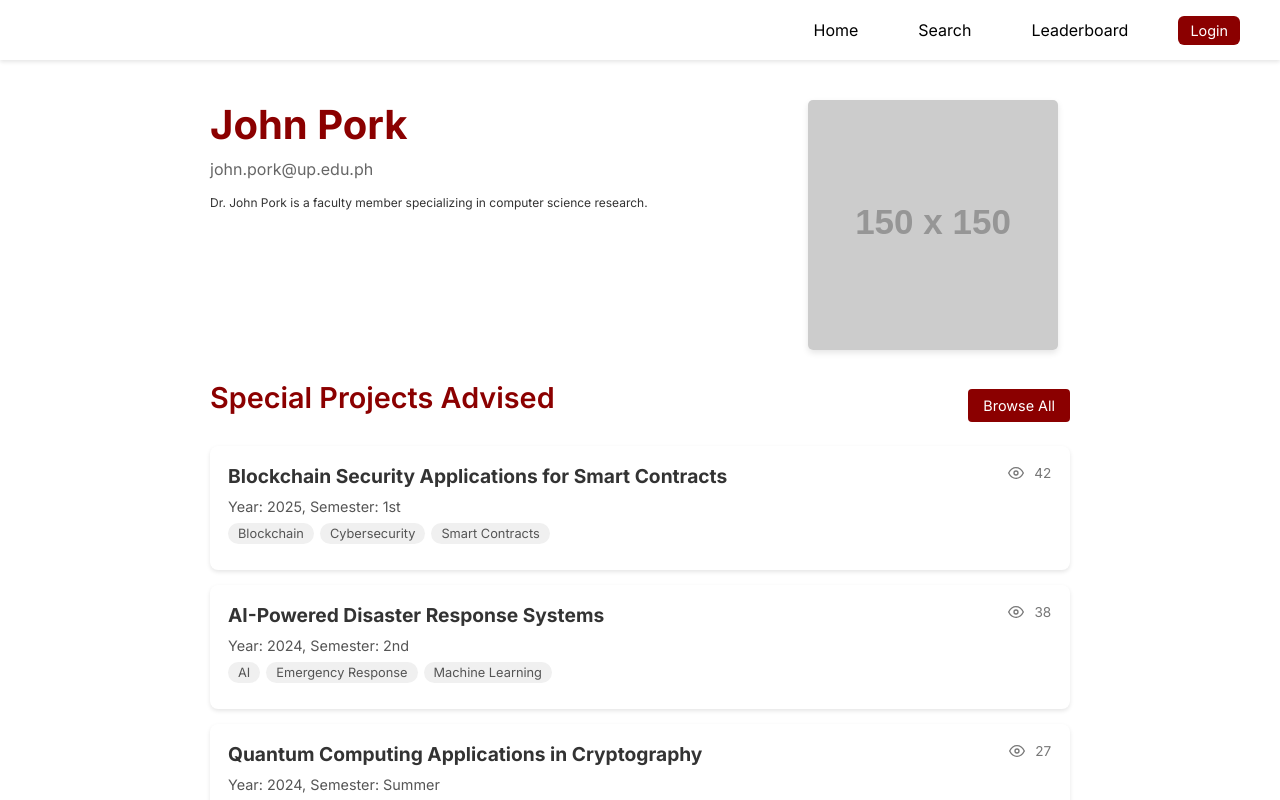
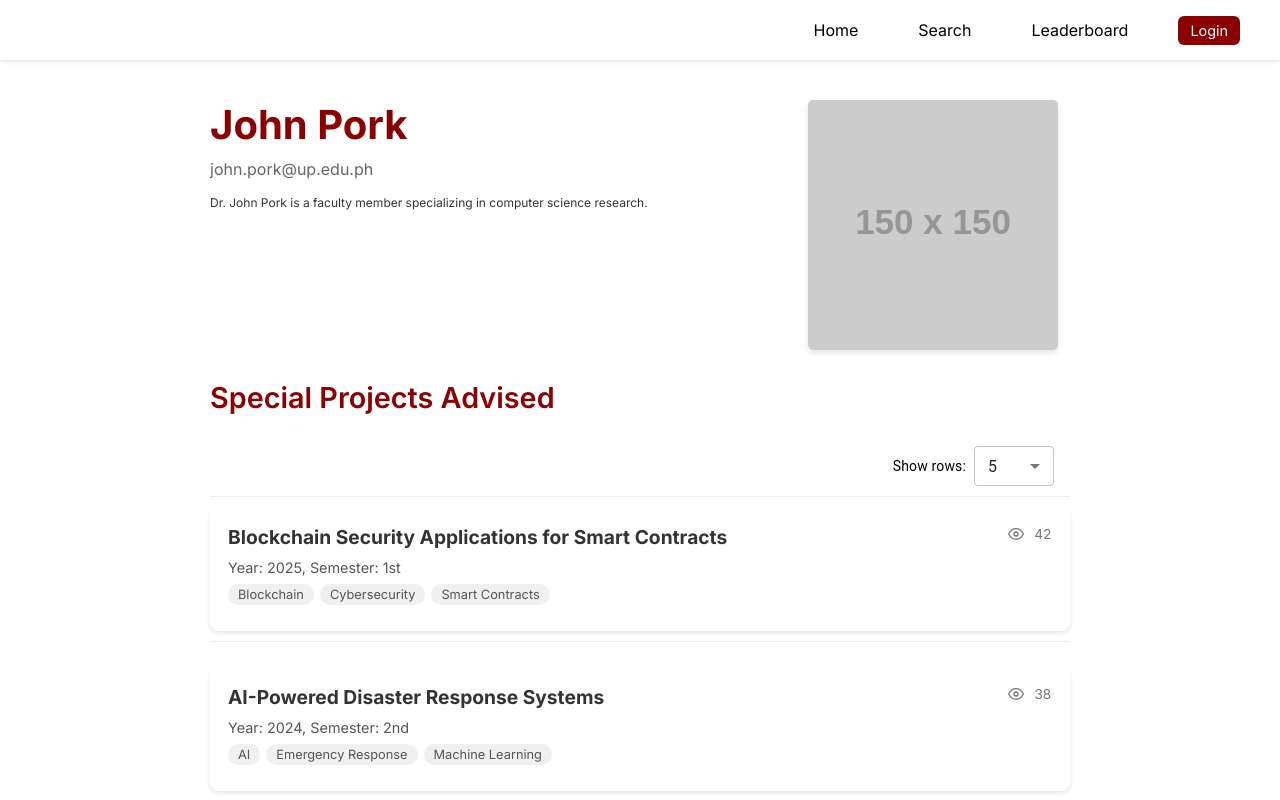
Before and after one commit to RenatoCausing/backend, a React (Create React App) app in the folder my-app/: page /adviser/1 in a window 1280 px wide. Shown: the top 800 px of the page. Built offline with nearby package versions, Linux system fonts and the light colour scheme; no server answers.

Commit message:
pages to adviser profile special projects advised

```diff
--- a/my-app/src/pages/AdviserProfile.js
+++ b/my-app/src/pages/AdviserProfile.js
@@ -7,6 +7,11 @@ import { useUser } from '../contexts/UserContext';
 import EditIcon from '@mui/icons-material/Edit';
 import SaveIcon from '@mui/icons-material/Save';
 import CancelIcon from '@mui/icons-material/Cancel';
+import Pagination from '@mui/material/Pagination';
+import Typography from '@mui/material/Typography';
+import FormControl from '@mui/material/FormControl';
+import Select from '@mui/material/Select';
+import MenuItem from '@mui/material/MenuItem';
 
 function AdviserProfile() {
   const { adviserId } = useParams();
@@ -17,6 +22,10 @@ function AdviserProfile() {
   const [isEditing, setIsEditing] = useState(false);
   const [editableDescription, setEditableDescription] = useState('');
   const [isOwner, setIsOwner] = useState(false);
+
+  // Pagination states
+  const [currentPage, setCurrentPage] = useState(1);
+  const [itemsPerPage, setItemsPerPage] = useState(5);
 
   // Notification state
   const [notification, setNotification] = useState({
@@ -230,12 +239,29 @@ function AdviserProfile() {
       });
   };
 
-
   // Cancel editing
   const cancelEditing = () => {
     setEditableDescription(adviser.description || '');
     setIsEditing(false);
   };
+
+  // Handle page change
+  const handlePageChange = (event, value) => {
+    setCurrentPage(value);
+  };
+
+  // Handle items per page change
+  const handleItemsPerPageChange = (event) => {
+    setItemsPerPage(event.target.value);
+    setCurrentPage(1); // Reset to first page when changing items per page
+  };
+
+  // Calculate pagination values
+  const totalItems = adviserSPs.length;
+  const totalPages = Math.ceil(totalItems / itemsPerPage);
+  const indexOfLastItem = currentPage * itemsPerPage;
+  const indexOfFirstItem = indexOfLastItem - itemsPerPage;
+  const currentItems = adviserSPs.slice(indexOfFirstItem, indexOfLastItem);
 
   // Loading state
   if (loading || !adviser) {
@@ -346,12 +372,73 @@ function AdviserProfile() {
         <div className="special-projects-section">
           <div className="section-header">
             <h2>Special Projects Advised</h2>
-            <button className="browse-all-button">Browse All</button>
           </div>
 
+          {/* Top Pagination Controls */}
+          <div style={{
+            display: 'flex',
+            justifyContent: 'space-between',
+            alignItems: 'center',
+            padding: '0 16px',
+            width: '100%',
+            margin: '10px 0',
+          }}>
+            <div style={{ width: '150px' }}></div>
+            {/* Pagination Numbers */}
+            {totalPages > 1 && (
+              <Pagination
+                count={totalPages}
+                page={currentPage}
+                onChange={handlePageChange}
+                size="medium"
+                shape="rounded"
+                color="primary"
+                sx={{
+                  '& .MuiPaginationItem-root': {
+                    color: '#333',
+                    borderColor: '#e4e4e4',
+                  },
+                  '& .Mui-selected': {
+                    backgroundColor: '#800000 !important',
+                    color: '#fff',
+                  }
+                }}
+              />
+            )}
+
+            {/* Rows per page control with label */}
+            <div style={{ display: 'flex', alignItems: 'center', gap: '8px', flexShrink: 0 }}>
+              <Typography variant="body2" style={{ whiteSpace: 'nowrap' }}>
+                Show rows:
+              </Typography>
+              <FormControl variant="outlined" size="small" sx={{ minWidth: 80 }}>
+                <Select
+                  id="rows-per-page-select"
+                  value={itemsPerPage}
+                  onChange={handleItemsPerPageChange}
+                >
+                  <MenuItem value={3}>3</MenuItem>
+                  <MenuItem value={5}>5</MenuItem>
+                  <MenuItem value={10}>10</MenuItem>
+                  <MenuItem value={20}>20</MenuItem>
+                </Select>
+              </FormControl>
+            </div>
+          </div>
+
+          {/* Top divider */}
+          <div className="sp-divider top-divider" style={{backgroundColor: 'rgba(229, 231, 235, 0.7)', margin: '10px 0'}}></div>
+
+          {/* Project Cards Container */}
           <div className="project-cards-container">
-            {adviserSPs.map(sp => (
-              <Link to={`/project/${sp.spId}`} key={sp.spId} className="project-card-link">
+            {currentItems.length === 0 ? (
+              <div style={{ textAlign: 'center', padding: '20px', color: '#666' }}>
+                No special projects found for this adviser.
+              </div>
+            ) : (
+              currentItems.map((sp, index) => (
+                <div key={sp.spId} className="relative">
+                  <Link to={`/project/${sp.spId}`} className="project-card-link">
                     <div className="project-card">
                       <h3>{sp.title}</h3>
                       <div className="view-count">
@@ -369,8 +456,70 @@ function AdviserProfile() {
                       </div>
                     </div>
                   </Link>
-            ))}
+
+                  {/* Divider between projects (except the last one) */}
+                  {index < currentItems.length - 1 && (
+                    <div
+                      className="sp-divider"
+                      style={{backgroundColor: 'rgba(229, 231, 235, 0.7)', margin: '10px 0'}}
+                    ></div>
+                  )}
                 </div>
+              ))
+            )}
+          </div>
+
+          {/* Bottom Pagination Controls */}
+          {totalPages > 1 && (
+            <div style={{
+              display: 'flex',
+              justifyContent: 'space-between',
+              alignItems: 'center',
+              padding: '0 16px',
+              width: '100%',
+              margin: '20px 0',
+            }}>
+              <div style={{ width: '150px' }}></div>
+              {/* Pagination Numbers */}
+              <Pagination
+                count={totalPages}
+                page={currentPage}
+                onChange={handlePageChange}
+                size="medium"
+                shape="rounded"
+                color="primary"
+                sx={{
+                  '& .MuiPaginationItem-root': {
+                    color: '#333',
+                    borderColor: '#e4e4e4',
+                  },
+                  '& .Mui-selected': {
+                    backgroundColor: '#800000 !important',
+                    color: '#fff',
+                  }
+                }}
+              />
+
+              {/* Rows per page control */}
+              <div style={{ display: 'flex', alignItems: 'center', gap: '8px', flexShrink: 0 }}>
+                <Typography variant="body2" style={{ whiteSpace: 'nowrap' }}>
+                  Show rows:
+                </Typography>
+                <FormControl variant="outlined" size="small" sx={{ minWidth: 80 }}>
+                  <Select
+                    id="rows-per-page-select-bottom"
+                    value={itemsPerPage}
+                    onChange={handleItemsPerPageChange}
+                  >
+                    <MenuItem value={3}>3</MenuItem>
+                    <MenuItem value={5}>5</MenuItem>
+                    <MenuItem value={10}>10</MenuItem>
+                    <MenuItem value={20}>20</MenuItem>
+                  </Select>
+                </FormControl>
+              </div>
+            </div>
+          )}
         </div>
       </div>
     </div>
```
Lines whose indentation alone changed are shown as unchanged.
